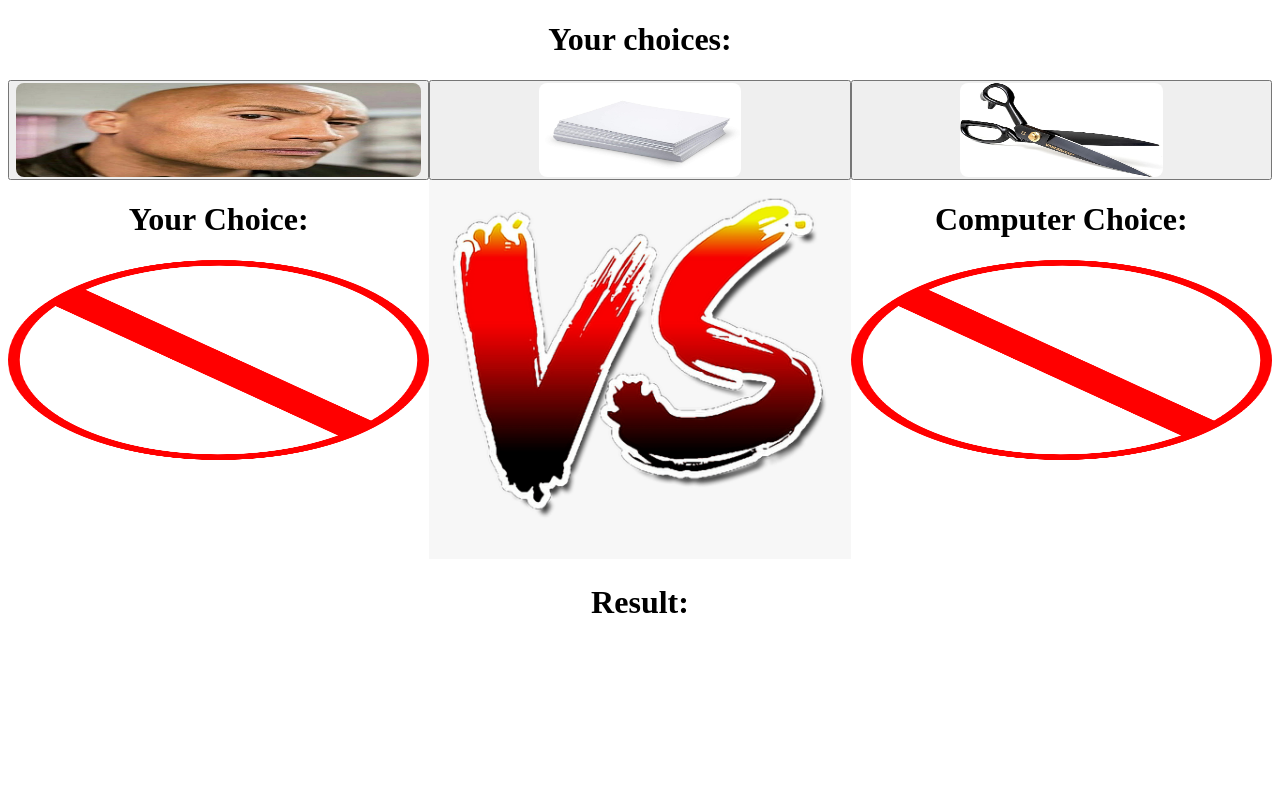
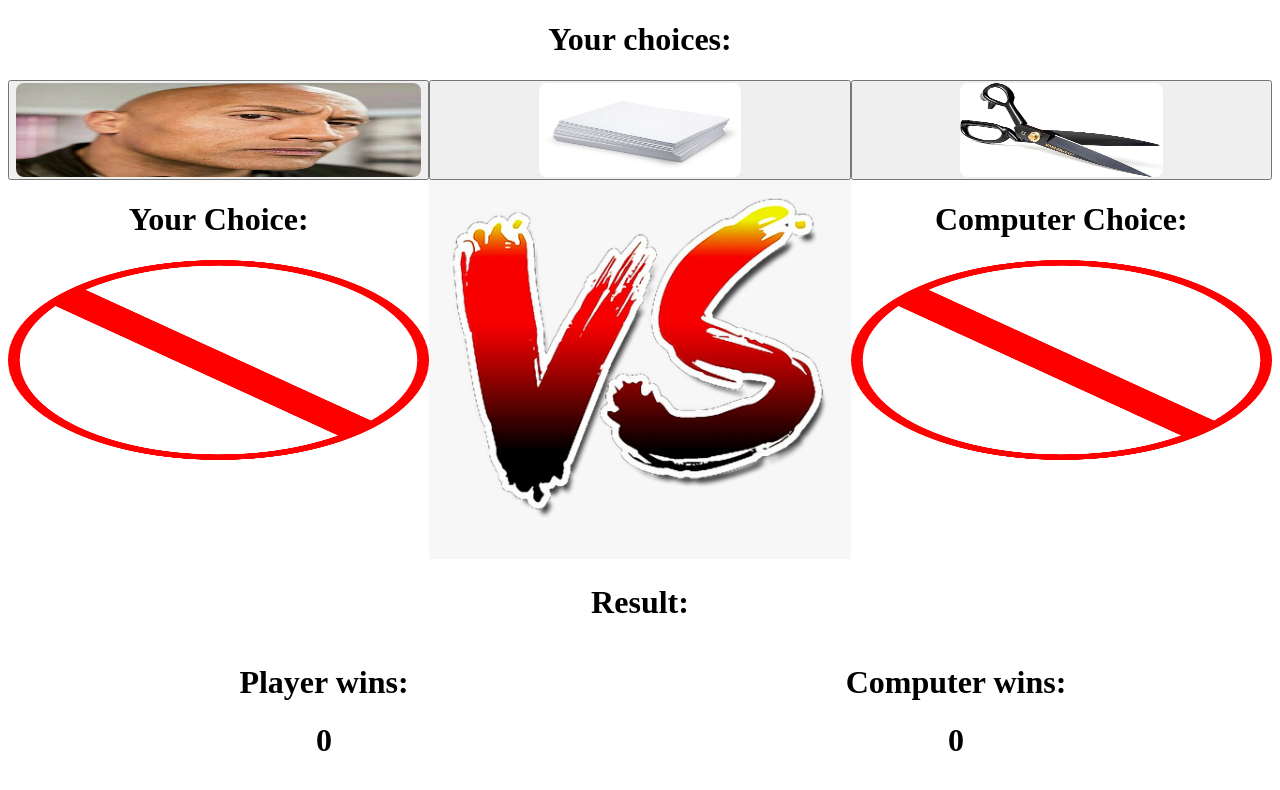
Before and after one commit to ethanvang/rock-paper-scissors, a plain HTML site: page rock-paper-scissors.html in a window 1280 px wide. Drawn offline with Linux system fonts and the light colour scheme.

Commit message:
added a win counter

```diff
--- a/rock-paper-scissors.html
+++ b/rock-paper-scissors.html
@@ -26,6 +26,15 @@
         </div>
     </div>
     <h1 id="result-text">Result: </h1>
-
+    <div class="flex-container">
+        <div>
+            <h1>Player wins:</h1>
+            <h1 id="player-wins">0</h1>
+        </div>
+        <div>
+            <h1>Computer wins:</h1>
+            <h1 id="cpu-wins">0</h1>
+        </div>
+    </div>
 </body>
 </html>
--- a/rps.css
+++ b/rps.css
@@ -26,8 +26,6 @@ h1 {
     min-width: 0;
 }
 
-
-
 .column-flex div {
     flex:1;
     max-width: 100%;
--- a/rps.js
+++ b/rps.js
@@ -3,6 +3,9 @@ var player;
 
 const choices = ["rock","paper","scissors"];
 var result;
+
+const player_wins = document.querySelector("#player-wins");
+const cpu_wins = document.querySelector("#cpu-wins");
 
 function playRound() {
     cpu = Math.random();
@@ -21,8 +24,10 @@ function playRound() {
     }
     if (cpu - player == 1 || cpu - player == -2) {
         result = "Computer won!";
+        cpu_wins.textContent = parseInt(cpu_wins.textContent) + 1;
     } else if (player - cpu == 1 || player - cpu < 0) {
         result = "Player won!";
+        player_wins.textContent = parseInt(player_wins.textContent) + 1;
     }
 }
 
```
